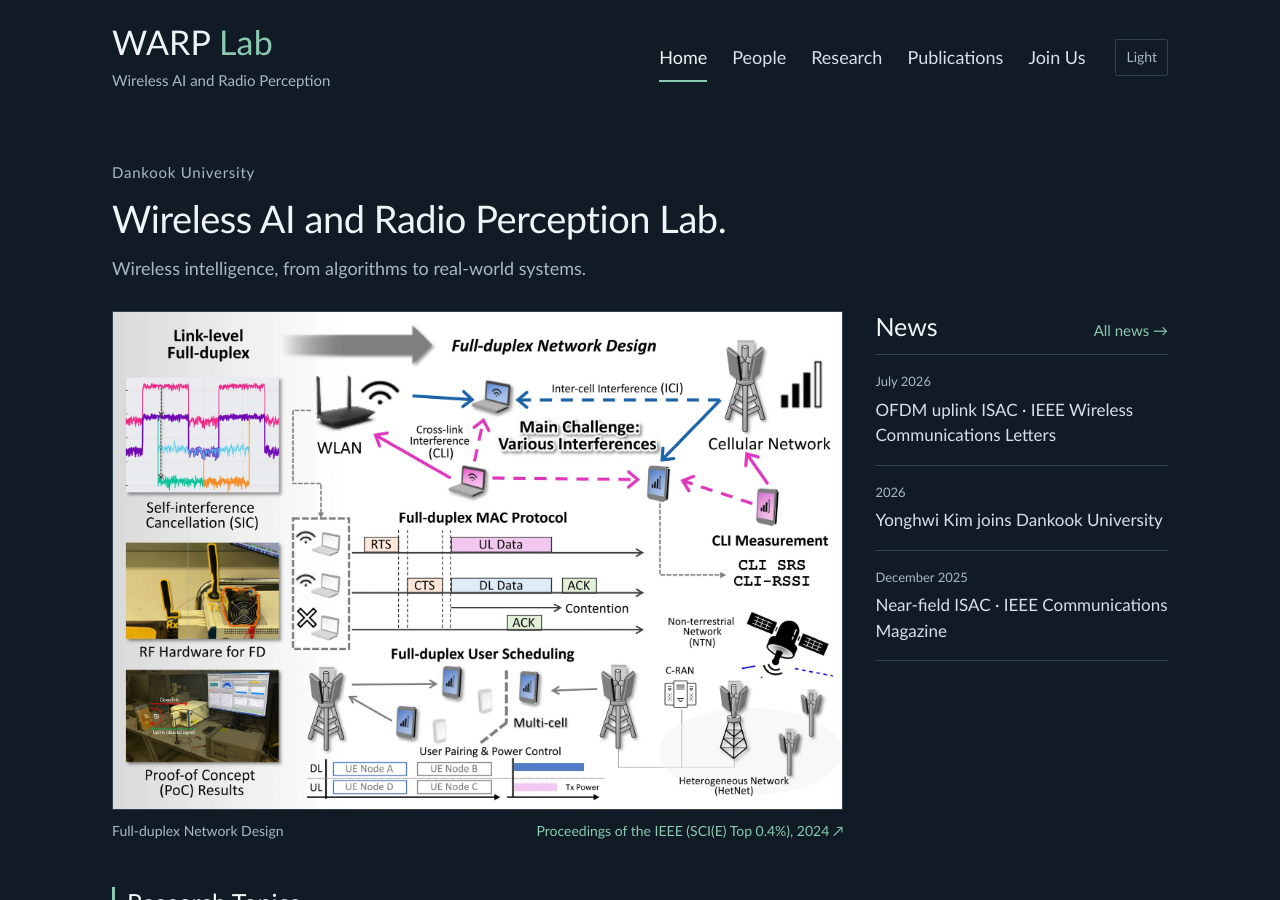
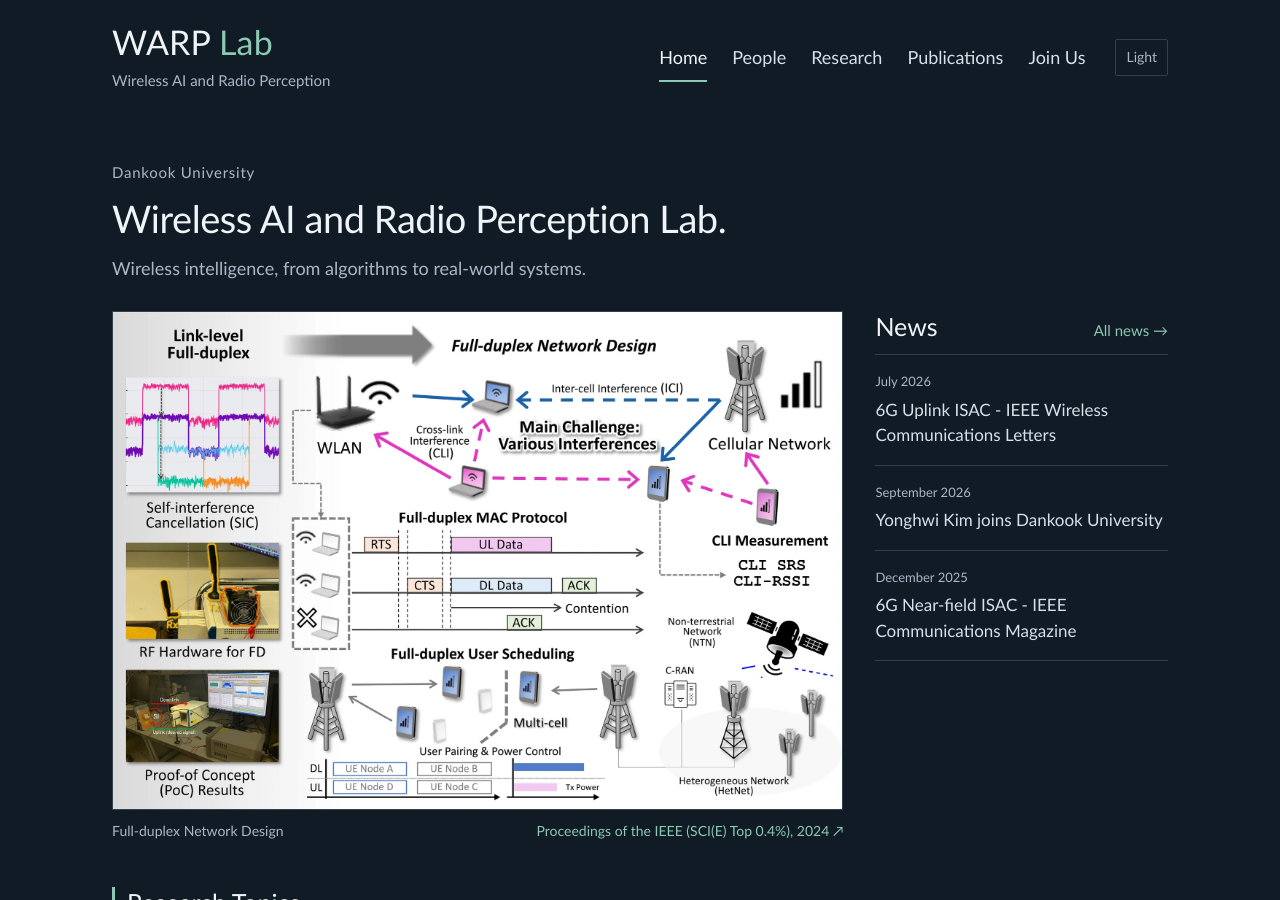
Before and after one commit to proferickim/WARP-LAB, a Jekyll site: the page built from _pages/home.html, in a window 1280 px wide and 900 px high. Built offline with Jekyll 4.4.1, drawn with Linux system fonts in a browser that asks for light colours.

Commit message:
Update news.yml

```diff
--- a/_data/news.yml
+++ b/_data/news.yml
@@ -1,12 +1,12 @@
 - date_label: July 2026
-  short: OFDM uplink ISAC · IEEE Wireless Communications Letters
+  short: 6G Uplink ISAC - IEEE Wireless Communications Letters
   text: "Pilot Allocation for OFDM Uplink ISAC under RF Imperfections: Analysis, Prototyping, and Tradeoffs is listed in IEEE Wireless Communications Letters (Early Access)."
   url: /publication/wcl26
-- date_label: "2026"
+- date_label: September 2026
   short: Yonghwi Kim joins Dankook University
   text: Yonghwi Kim joins Dankook University as an Assistant Professor in the Department of Electronics and Electrical Engineering.
   url: /people/
 - date_label: December 2025
-  short: Near-field ISAC · IEEE Communications Magazine
+  short: 6G Near-field ISAC - IEEE Communications Magazine
   text: Near-Field Challenges in Ultra-Wideband ISAC appears in IEEE Communications Magazine (Early Access).
   url: /publication/commag25
```
